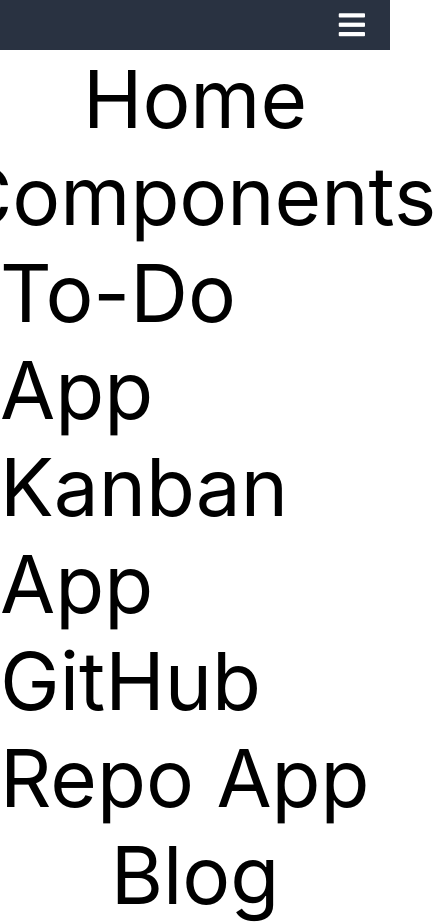
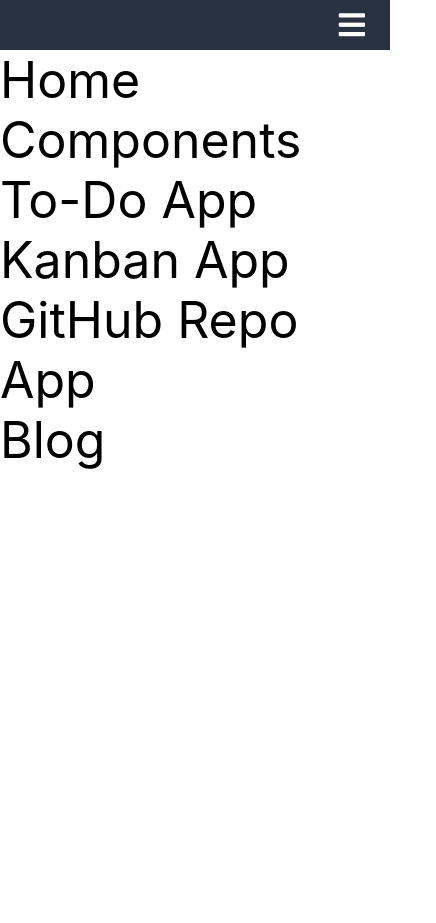
Before and after one commit to kfiggins/MyPortfolio, a React (Create React App) app in the folder client/: page / in a window 390 px wide. Shown: the whole page, 436 px wide, since content can reach past the window. After the commit the page ends 894 px from the top, so only its background shows below. Built offline with nearby package versions, Linux system fonts and the light colour scheme.

Commit message:
small mobile menu change

```diff
--- a/client/src/components/Navbar.js
+++ b/client/src/components/Navbar.js
@@ -91,14 +91,13 @@
 
 const MobileMenuItemWrapper = styled.div`
   display: flex;
-  justify-content: center;
   align-items: center;
 `;
 
 const MobileMenuItem = styled(Link)`
   color: black;
   text-decoration: none;
-  font-size: 80px;
+  font-size: 50px;
 `;
 
 export const Navbar = () => {
```
